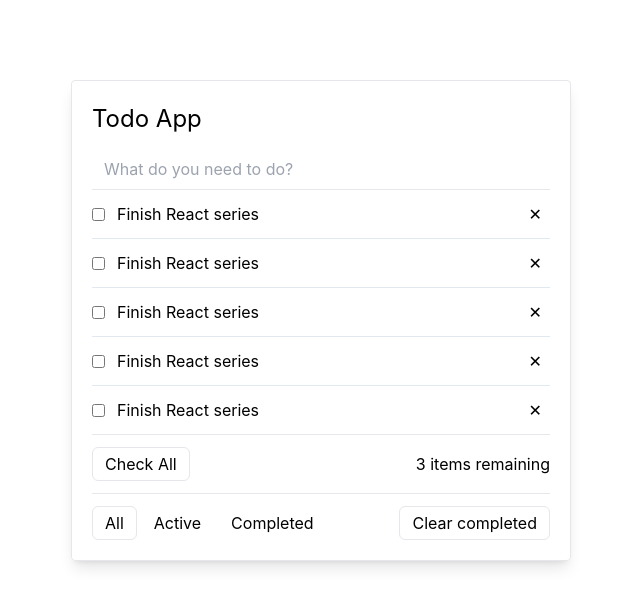
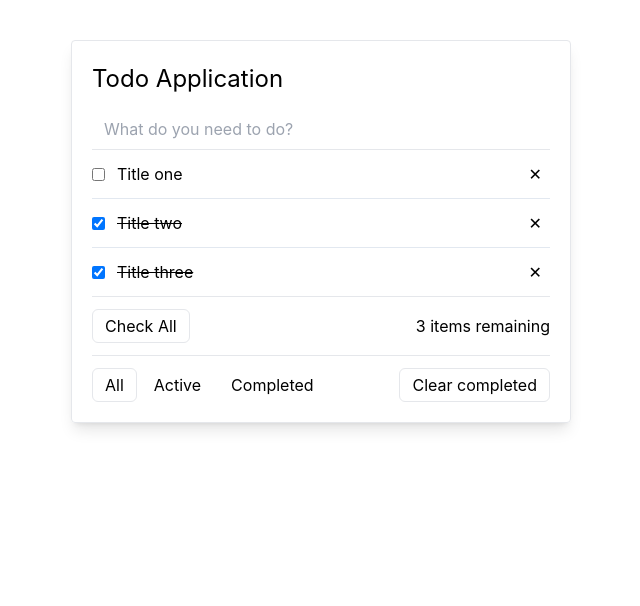
Before and after one commit to hsntareq/react-todo, a React (Create React App) app: page / in a window 1280 px wide. Shown: the top 606 px of the page, without its empty margins (319-959 px from the left). Built offline with nearby package versions, Linux system fonts and the light colour scheme.

Commit message:
adding items

```diff
--- a/src/components/App.jsx
+++ b/src/components/App.jsx
@@ -1,51 +1,108 @@
+import { useState } from 'react';
 import '../App.scss';
 
 function App() {
+  const [todos, setTodos] = useState([
+    {
+      id: 1,
+      title: 'Title one',
+      isComplete: false,
+    },
+    {
+      id: 2,
+      title: 'Title two',
+      isComplete: true,
+    },
+    {
+      id: 3,
+      title: 'Title three',
+      isComplete: true,
+    },
+  ]);
+
+  const [todoInput, setTodoInput] = useState('');
+  const [idTodo, setIdTodo] = useState('');
+
+  const addTodo = e => {
+    e.preventDefault();
+
+    if (todoInput.trim().length === 0) return;
+
+    setTodos([
+      ...todos,
+      {
+        id: idTodo,
+        title: todoInput,
+        isComplete: false,
+      },
+    ]);
+
+    setTodoInput('');
+    setIdTodo(prevIdTodo => prevIdTodo + 1);
+  };
+
+  const handleInput = e => {
+    setTodoInput(e.target.value);
+  };
+  const deleteTodo = id => {
+    setTodos([...todos].filter(todo => todo.id !== id));
+  };
+  const completeTodo = id => {
+    setTodos([...todos].filter(todo => todo.id !== id));
+    const updatedTodo = todos.map(todo => {
+      if (todo.id === id) {
+        todo.isComplete = !todo.isComplete;
+      }
+      return todo;
+    });
+
+    setTodos(updatedTodo);
+  };
+
   return (
-    <div className="App shadow-lg p-5 mt-20 border rounded">
+    <div className="App shadow-lg p-5 my-10 border rounded">
       <div className="todo_app">
-        <h1 className="mb-3">Todo App</h1>
+        <h1 className="mb-3">Todo Application</h1>
+
+        <form action="" onSubmit={addTodo}>
           <input
             className="border-b w-full py-2 px-3 focus:outline-none focus:ring-1 focus:ring-gray-100 ring-inset"
             type="text"
+            value={todoInput}
+            onChange={handleInput}
             placeholder="What do you need to do?"
           />
+        </form>
+
         <ul className="divide-y divide-slate-200">
-          <li className="flex flex-row justify-between items-center">
-            <input className="cursor-pointer" type="checkbox" id="it1" />
-            <label className="cursor-pointer flex-1 p-3" htmlFor="it1">
-              Finish React series
+          {todos.map((todo, index) => (
+            <li
+              key={todo.id}
+              className="flex flex-row justify-between items-center"
+            >
+              <input
+                className="cursor-pointer"
+                type="checkbox"
+                id={`it${todo.id}`}
+                onChange={() => completeTodo(todo.id)}
+                checked={todo.isComplete ? true : false}
+              />
+              <label
+                className={`cursor-pointer flex-1 p-3 ${
+                  todo.isComplete && 'line-through'
+                }`}
+                htmlFor={`it${todo.id}`}
+              >
+                {todo.title}
               </label>
-            <button className="button p-2">✕</button>
+              <button
+                onClick={() => deleteTodo(todo.id)}
+                className="button p-2"
+              >
+                ✕
+              </button>
             </li>
-          <li className="flex flex-row justify-between items-center">
-            <input className="cursor-pointer" type="checkbox" id="it2" />
-            <label className="cursor-pointer flex-1 p-3" htmlFor="it2">
-              Finish React series
-            </label>
-            <button className="button p-2">✕</button>
-          </li>
-          <li className="flex flex-row justify-between items-center">
-            <input className="cursor-pointer" type="checkbox" id="it3" />
-            <label className="cursor-pointer flex-1 p-3" htmlFor="it3">
-              Finish React series
-            </label>
-            <button className="button p-2">✕</button>
-          </li>
-          <li className="flex flex-row justify-between items-center">
-            <input className="cursor-pointer" type="checkbox" id="it4" />
-            <label className="cursor-pointer flex-1 p-3" htmlFor="it4">
-              Finish React series
-            </label>
-            <button className="button p-2">✕</button>
-          </li>
-          <li className="flex flex-row justify-between items-center">
-            <input className="cursor-pointer" type="checkbox" id="it5" />
-            <label className="cursor-pointer flex-1 p-3" htmlFor="it5">
-              Finish React series
-            </label>
-            <button className="button p-2">✕</button>
-          </li>
+          ))}
         </ul>
 
         <div className="border-t border-b flex justify-between py-3 items-center">
```
Lines whose indentation alone changed are shown as unchanged.
